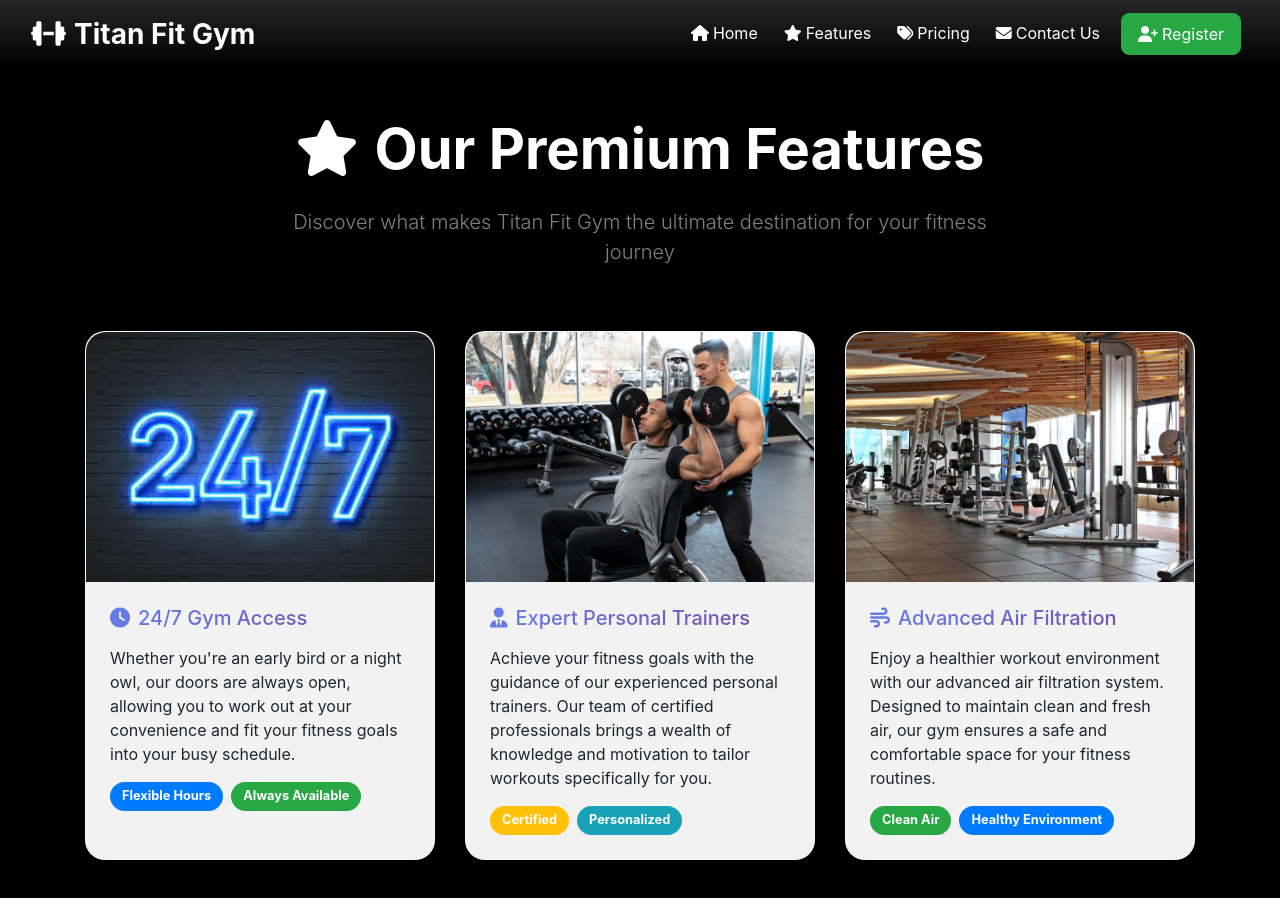
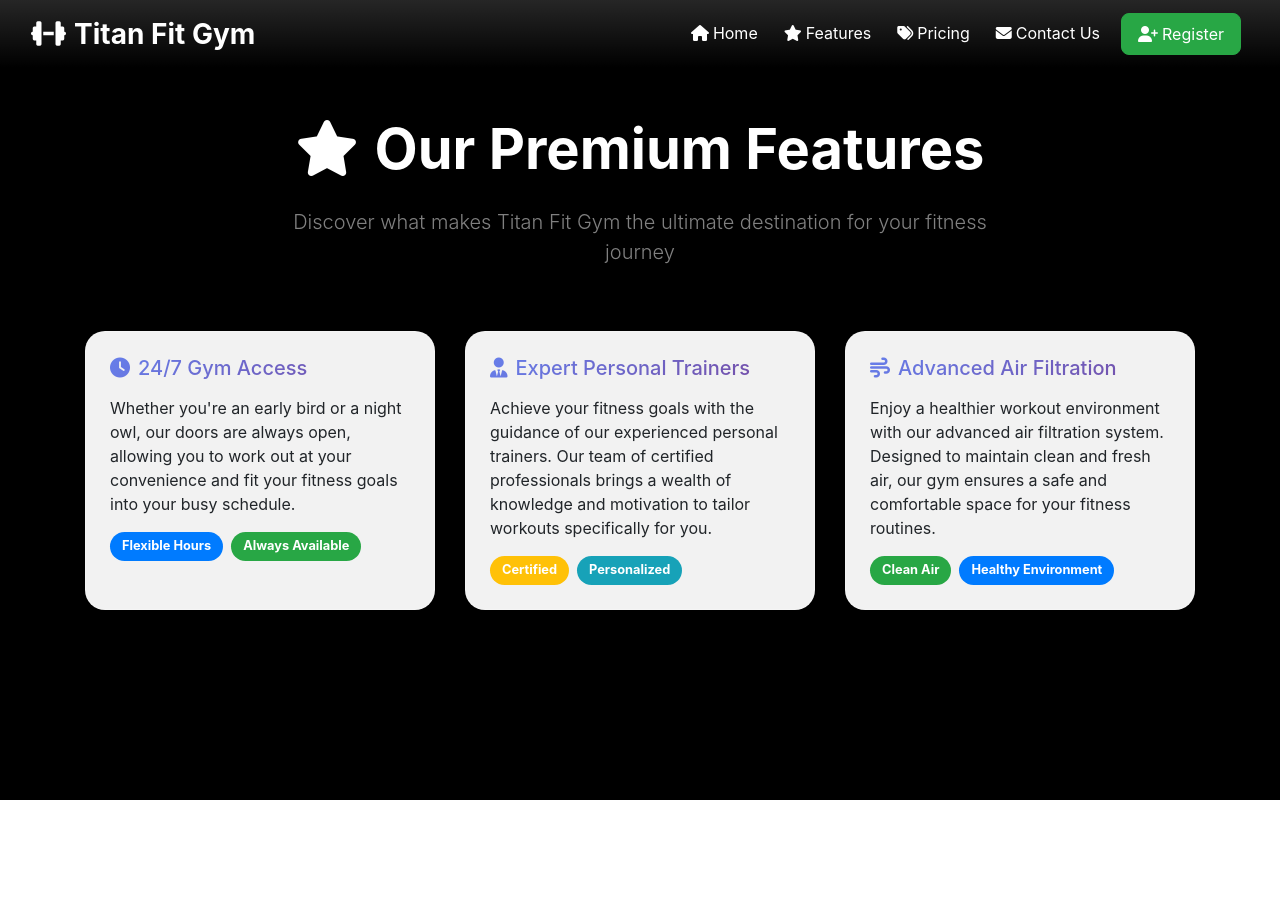
Before and after one commit to Doni-0014/Gym_Website, an Angular app: page /features in a window 1280 px wide. Shown: the top 898 px of the page. After the commit the page ends 800 px from the top, so only its background shows below. Built offline with nearby package versions, Linux system fonts and the light colour scheme.

Commit message:
Errors rectified

```diff
--- a/src/app/components/features.component.html
+++ b/src/app/components/features.component.html
@@ -12,45 +12,6 @@
             margin: 0;
         }
 
-        .feature-image-container {
-            position: relative;
-            overflow: hidden;
-            border-radius: 20px 20px 0 0;
-        }
-
-        .feature-img {
-            height: 250px;
-            object-fit: cover;
-            width: 100%;
-            transition: transform 0.3s ease;
-        }
-
-        .feature-overlay {
-            position: absolute;
-            top: 0;
-            left: 0;
-            right: 0;
-            bottom: 0;
-            background: linear-gradient(135deg, rgba(102, 126, 234, 0.8) 0%, rgba(118, 75, 162, 0.8) 100%);
-            display: flex;
-            align-items: center;
-            justify-content: center;
-            opacity: 0;
-            transition: opacity 0.3s ease;
-        }
-
-        .feature-icon {
-            font-size: 3rem;
-            color: white;
-        }
-
-        .feature-card:hover .feature-overlay {
-            opacity: 1;
-        }
-
-        .feature-card:hover .feature-img {
-            transform: scale(1.1);
-        }
 
         .feature-benefits {
             margin-top: 15px;
@@ -65,10 +26,6 @@
         @media (max-width: 768px) {
             body {
                 background-attachment: scroll;
-            }
-
-            .feature-img {
-                height: 200px;
             }
         }
     </style>
@@ -89,12 +46,6 @@
         <div class="row g-4">
             <div class="col-lg-4 col-md-6">
                 <div class="modern-card feature-card h-100 slide-in-left">
-                    <div class="feature-image-container">
-                        <img src="/assets/images/twentyFourHours.jpg" class="feature-img" alt="24/7 Access">
-                        <div class="feature-overlay">
-                            <i class="fas fa-clock feature-icon"></i>
-                        </div>
-                    </div>
                     <div class="card-body p-4">
                         <h5 class="card-title text-gradient mb-3">
                             <i class="fas fa-clock me-2"></i>24/7 Gym Access
@@ -114,12 +65,6 @@
 
             <div class="col-lg-4 col-md-6">
                 <div class="modern-card feature-card h-100 fade-in">
-                    <div class="feature-image-container">
-                        <img src="/assets/images/personalTrainers.jpg" class="feature-img" alt="Personal Trainers">
-                        <div class="feature-overlay">
-                            <i class="fas fa-user-tie feature-icon"></i>
-                        </div>
-                    </div>
                     <div class="card-body p-4">
                         <h5 class="card-title text-gradient mb-3">
                             <i class="fas fa-user-tie me-2"></i>Expert Personal Trainers
@@ -139,12 +84,6 @@
 
             <div class="col-lg-4 col-md-6">
                 <div class="modern-card feature-card h-100 slide-in-right">
-                    <div class="feature-image-container">
-                        <img src="/assets/images/air.jpg" class="feature-img" alt="Air Filtration">
-                        <div class="feature-overlay">
-                            <i class="fas fa-wind feature-icon"></i>
-                        </div>
-                    </div>
                     <div class="card-body p-4">
                         <h5 class="card-title text-gradient mb-3">
                             <i class="fas fa-wind me-2"></i>Advanced Air Filtration
```
